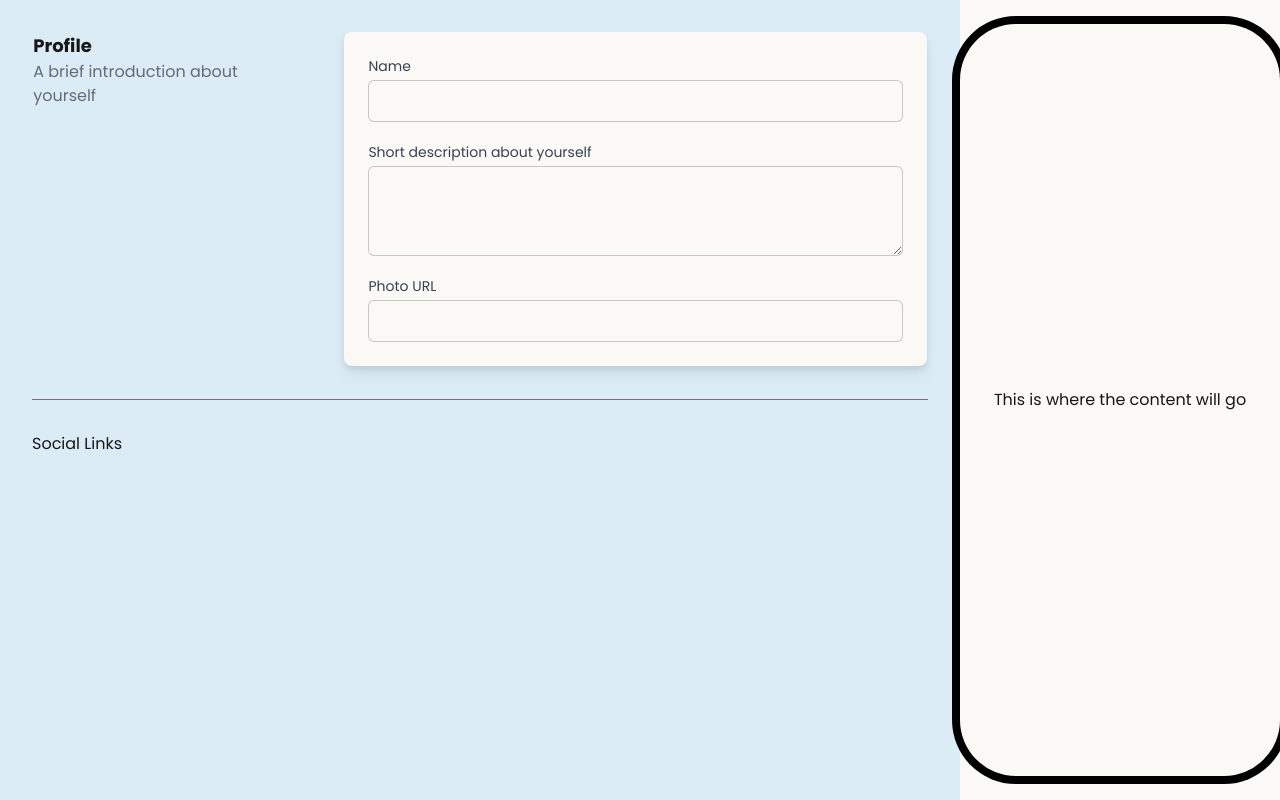
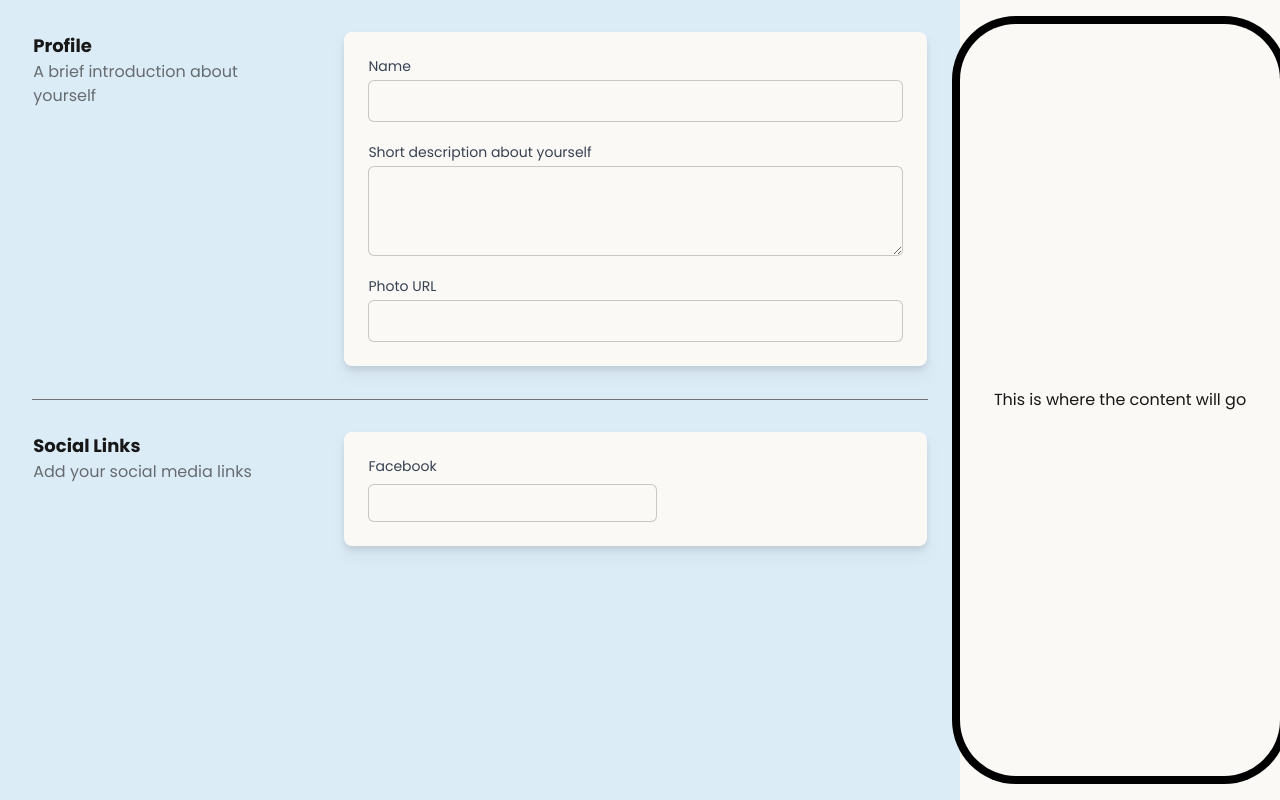
Before and after one commit to muhkyle17/creator-social-profile, a Next.js app: page / in a window 1280 px wide. Built offline with nearby package versions, Linux system fonts and the light colour scheme.

Commit message:
Add initial strucutre of page

```diff
--- a/src/app/components/SocialLinks.jsx
+++ b/src/app/components/SocialLinks.jsx
@@ -1,5 +1,32 @@
 const SocialLinks = () => {
-  return <div className='p-8'>Social Links</div>
+  return (
+    <div className='p-8 flex flex-row gap-10 justify-around'>
+      <div className='w-[30%]'>
+        <h1 className='font-bold text-lg'>Social Links</h1>
+        <h2 className='opacity-60'>Add your social media links</h2>
+      </div>
+      <div className='w-[65%] h-fit bg-white p-6 rounded-lg drop-shadow-lg'>
+        <div className='flex flex-row gap-5'>
+          <div className='flex flex-col gap-2'>
+            <label htmlFor='facebook' className='text-sm text-gray-700'>
+              Facebook
+            </label>
+            <input
+              aria-label='Facebook'
+              type='text'
+              name='facebook'
+              className='border border-opacity-20 border-black bg-white rounded-md p-2 text-sm'
+            />
+          </div>
+          <div></div>
+        </div>
+        <div></div>
+        <div></div>
+        <div></div>
+        <div></div>
+      </div>
+    </div>
+  )
 }
 
 export default SocialLinks
```
